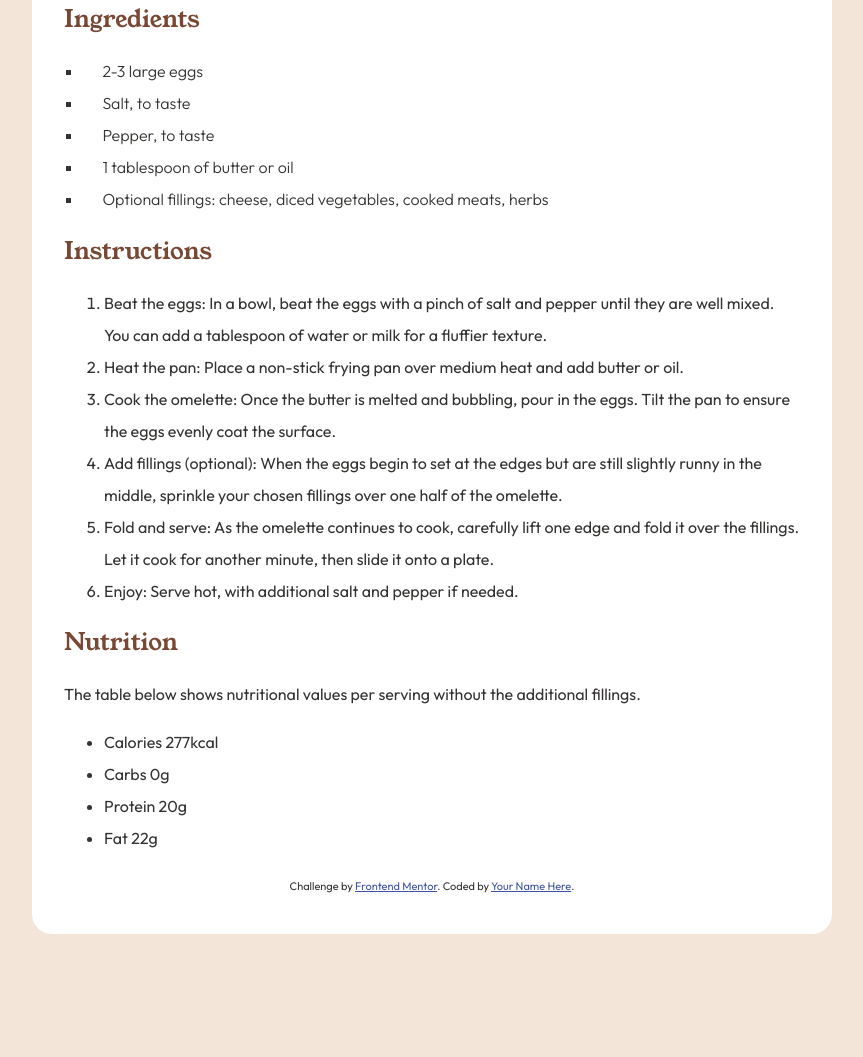
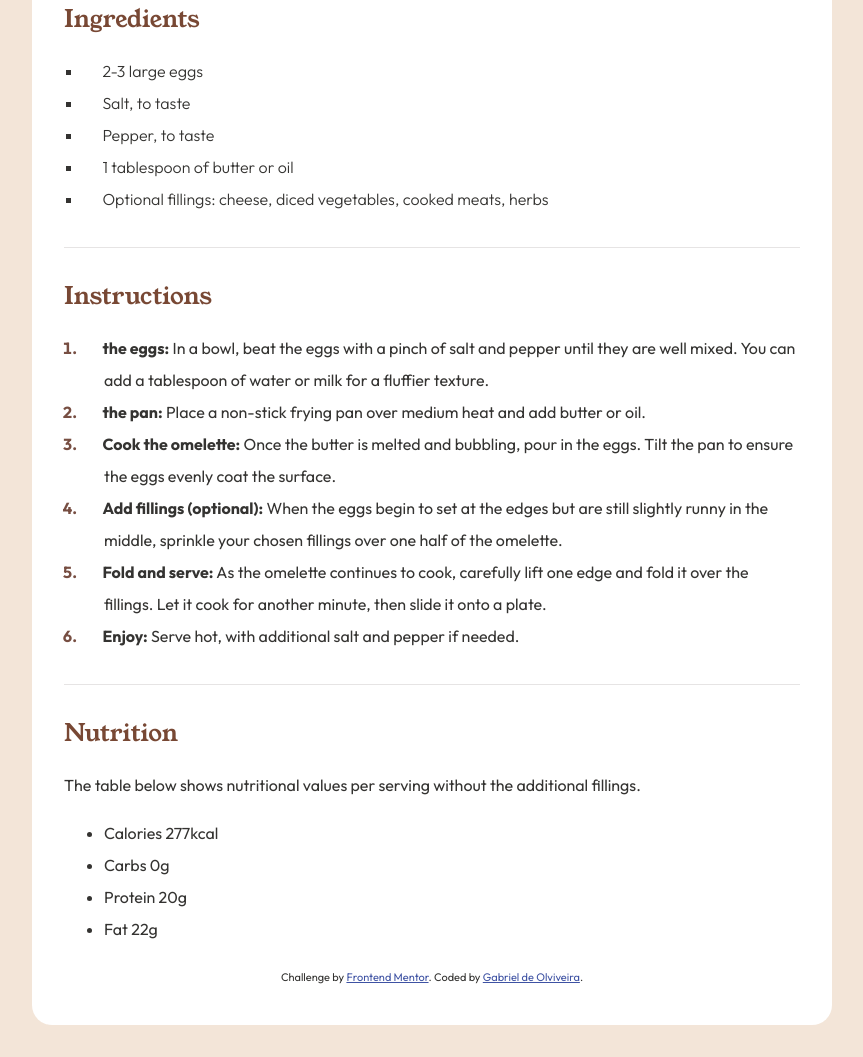
Before and after one commit to GabrielFdeOliveira/fem-recipe, a website: page index.html in a window 1280 px wide. Shown: the part 780-1837 px from the top of the page, without its empty margins (208-1071 px from the left). Before the commit the page ends 1746 px from the top, so only its background shows below. Drawn offline with Linux system fonts and the light colour scheme.

Commit message:
Add styling to instructions section, adds link to personal page

```diff
--- a/index.css
+++ b/index.css
@@ -61,6 +61,7 @@ h2 {
   font-family: "Outfit", sans-serif;
   font-weight: 400;
   background-color: #fff7fc;
+  border-radius: 20px;
   padding: 0.5em;
   line-height: 2em;
 }
@@ -94,3 +95,26 @@ h2 {
 #ingredients li {
   text-indent: 1.2em;
 }
+
+.divider {
+  border-top: solid 1px #e6e4e4;
+  margin: 2em 0;
+}
+
+#instructions {
+  text-align: start;
+}
+
+#instructions ol {
+  padding-left: 1em;
+}
+
+#instructions ol li {
+  padding-left: 1.5em;
+  text-indent: -0.1em;
+}
+
+#instructions ol li::marker {
+  font-weight: bold;
+  color: #774e42;
+}
--- a/index.html
+++ b/index.html
@@ -44,26 +44,32 @@
           </ul>
       </div>
 
+      <div class="divider"></div>
+
+      <div id="instructions">
         <h2 class="subtitle">Instructions</h2>
 
         <ol>
-        <li>Beat the eggs: In a bowl, beat the eggs with a pinch of salt and pepper until they are well mixed.
+          <li><strong>the eggs:</strong> In a bowl, beat the eggs with a pinch of salt and pepper until they are well mixed.
           You can add a tablespoon of water or milk for a fluffier texture.</li>
 
-        <li>Heat the pan: Place a non-stick frying pan over medium heat and add butter or oil.</li>
+          <li><strong>the pan:</strong> Place a non-stick frying pan over medium heat and add butter or oil.</li>
 
-        <li>Cook the omelette: Once the butter is melted and bubbling, pour in the eggs. Tilt the pan to ensure
+          <li><strong>Cook the omelette:</strong> Once the butter is melted and bubbling, pour in the eggs. Tilt the pan to ensure
           the eggs evenly coat the surface.</li>
 
-        <li>Add fillings (optional): When the eggs begin to set at the edges but are still slightly runny in the
+          <li><strong>Add fillings (optional):</strong> When the eggs begin to set at the edges but are still slightly runny in the
           middle, sprinkle your chosen fillings over one half of the omelette.</li>
 
-        <li>Fold and serve: As the omelette continues to cook, carefully lift one edge and fold it over the
+          <li><strong>Fold and serve:</strong> As the omelette continues to cook, carefully lift one edge and fold it over the
           fillings. Let it cook for another minute, then slide it onto a plate.</li>
 
-        <li>Enjoy: Serve hot, with additional salt and pepper if needed.</li>
+          <li><strong>Enjoy:</strong> Serve hot, with additional salt and pepper if needed.</li>
         </ol>
+      </div>
     </section>
+
+    <div class="divider"></div>
 
     <section id="table">
       <h2 class="subtitle">Nutrition</h2>
@@ -87,7 +93,7 @@
 
     <div class="attribution">
       Challenge by <a href="https://www.frontendmentor.io?ref=challenge" target="_blank">Frontend Mentor</a>.
-      Coded by <a href="#">Your Name Here</a>.
+      Coded by <a href="https://gabeoliveira.vercel.app/" target="_blank">Gabriel de Olviveira</a>.
     </div>
   </div>
   </body>
```
Lines whose indentation alone changed are shown as unchanged.
